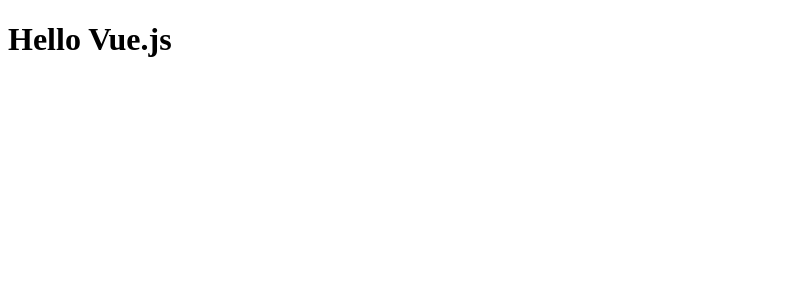
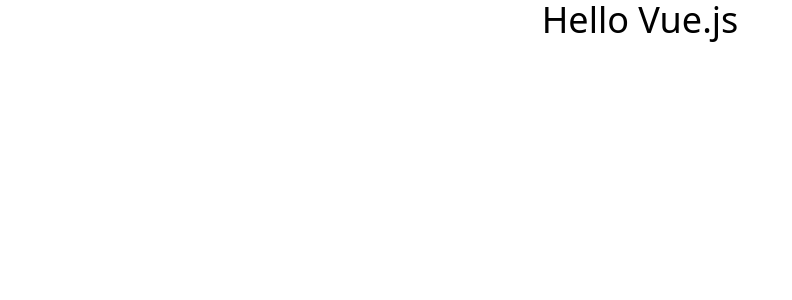
Before and after one commit to BrunoFrad/todolist-vue, a Vue app: page / in a window 1280 px wide. Shown: the top 300 px of the page, without its empty margins (0-792 px from the left). Built offline with nearby package versions, Linux system fonts and the light colour scheme.

Commit message:
Setup Tailwind CSS

```diff
--- a/index.html
+++ b/index.html
@@ -3,6 +3,7 @@
   <head>
     <meta charset="UTF-8" />
     <link rel="icon" type="image/svg+xml" href="/vite.svg" />
+    <link rel="stylesheet" href="main.css">
     <meta name="viewport" content="width=device-width, initial-scale=1.0" />
     <title>Vite + Vue + TS</title>
   </head>
--- /dev/null
+++ b/main.css
@@ -0,0 +1 @@
+@import "tailwindcss";
--- a/package.json
+++ b/package.json
@@ -9,6 +9,8 @@
     "preview": "vite preview"
   },
   "dependencies": {
+    "@tailwindcss/vite": "^4.1.3",
+    "tailwindcss": "^4.1.3",
     "vue": "^3.5.13"
   },
   "devDependencies": {
--- a/src/App.vue
+++ b/src/App.vue
@@ -1,3 +1,3 @@
 <template>
-  <h1>Hello Vue.js</h1>
+  <h1 class="text-center text-4xl">Hello Vue.js</h1>
 </template>
--- a/vite.config.ts
+++ b/vite.config.ts
@@ -1,7 +1,11 @@
 import { defineConfig } from 'vite'
 import vue from '@vitejs/plugin-vue'
+import tailwindcss from '@tailwindcss/vite'
 
 // https://vite.dev/config/
 export default defineConfig({
-  plugins: [vue()],
+  plugins: [
+    vue(),
+    tailwindcss(),
+  ],
 })
```
Also changed, not shown: 1 other file (tests, documents, lock files or other folders).
